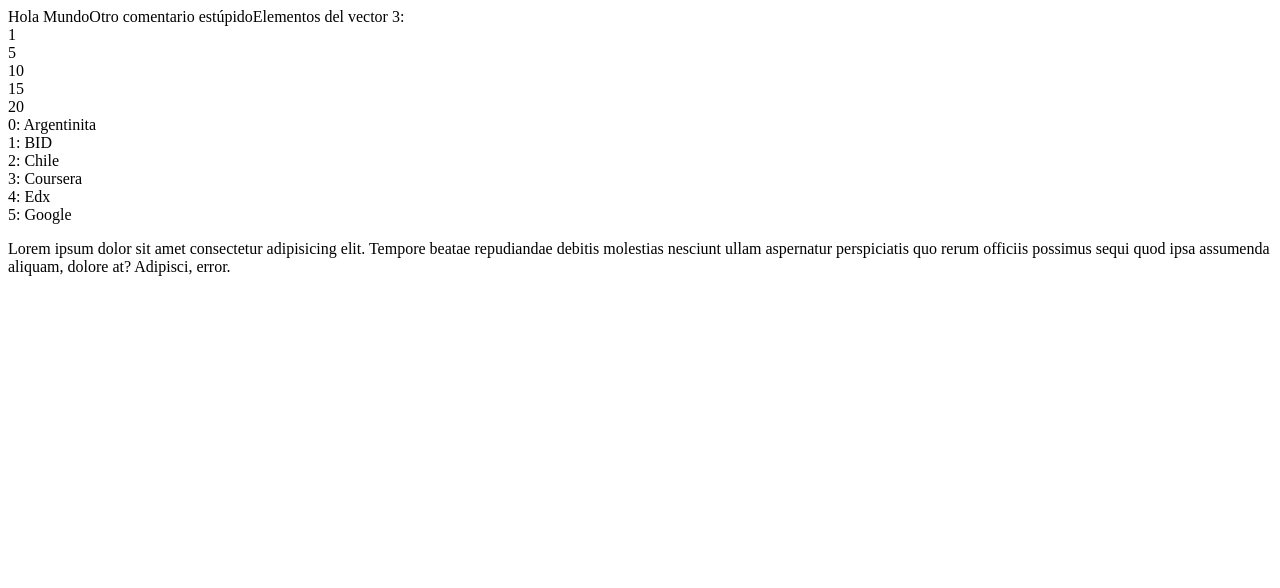
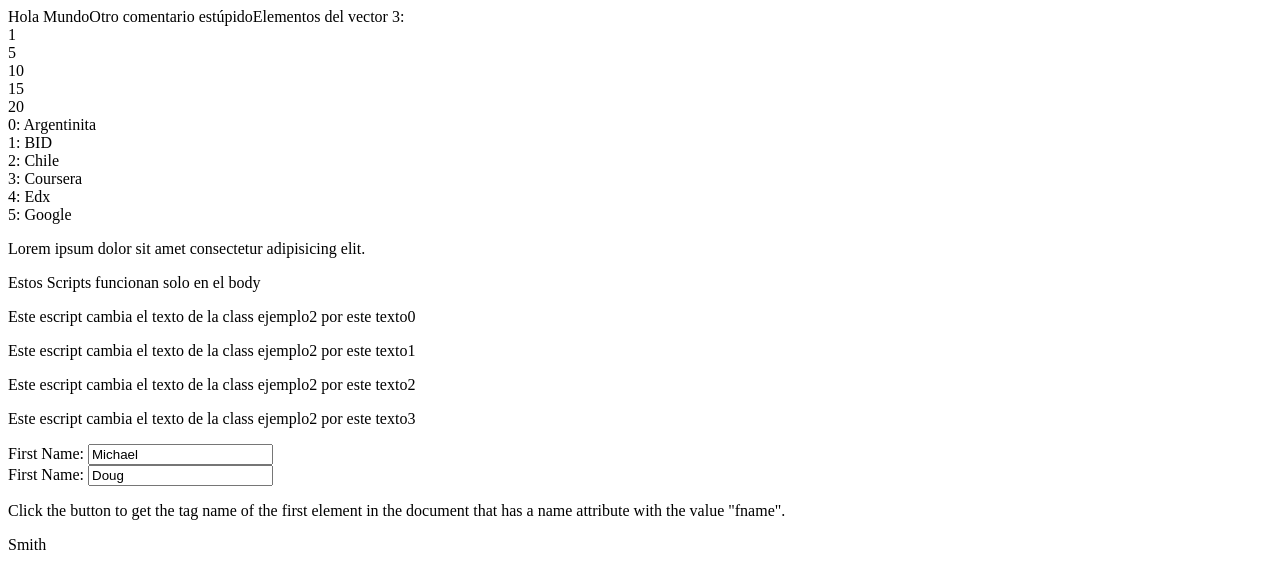
Before and after one commit to w4geek/testingJavascriptVue, a plain HTML site: page index.html in a window 1280 px wide. Drawn offline with Linux system fonts and the light colour scheme.

Commit message:
git push

```diff
--- a/index.html
+++ b/index.html
@@ -7,12 +7,60 @@
     <meta name="viewport" content="width=device-width, initial-scale=1.0">
     <title>Testing Javascript & VUE</title>
     <script src="../testingJavascriptVue/js/index.js"></script>
+    <link rel="icon" type="image/jpg" href="../testingJavascriptVue/img/w4g.jpg"/>
 
 </head>
 
-            <body>
-            <p>Lorem ipsum dolor sit amet consectetur adipisicing elit. Tempore beatae repudiandae debitis molestias nesciunt ullam aspernatur perspiciatis quo rerum officiis possimus sequi quod ipsa assumenda aliquam, dolore at? Adipisci, error.</p>
+    <body>
+    <p class="ejemplo">Lorem ipsum dolor sit amet consectetur adipisicing elit.</p>
+
+    <p class="ejemplo">Lorem ipsum dolor sit amet consectetur adipisicing elit. Adipisci, error.</p>
+
+    <p class="ejemplo2">Tempore beatae repudiandae debitis molestias nesciunt ullam aspernatur perspiciatis quo rerum officiis possimus sequi quod ipsa assumenda aliquam, dolore at? Adipisci, error.</p>
+
+    <p class="ejemplo2">Tempore beatae repudiandae debitis molestias nesciunt ullam aspernatur perspiciatis quo rerum officiis possimus sequi quod ipsa assumenda aliquam, dolore at? Adipisci, error.</p>
+
+    <p class="ejemplo2">Tempore beatae repudiandae debitis molestias nesciunt ullam aspernatur perspiciatis quo rerum officiis possimus sequi quod ipsa assumenda aliquam, dolore at? Adipisci, error.</p>
+
+    <p class="ejemplo2">Tempore beatae repudiandae debitis molestias nesciunt ullam aspernatur perspiciatis quo rerum officiis possimus sequi quod ipsa assumenda aliquam, dolore at? Adipisci, error.</p>
+
+    First Name: <input name="fname" type="text" value="Michael"><br>
+    First Name: <input name="fname" type="text" value="Doug">
+
+    <p>Click the button to get the tag name of the first element in the document that has a name attribute with the value "fname".</p>
+
+    <p id="demo"></p>
 
 
-            </body>
+<script>
+function myFunction1() {
+var swa = document.getElementsByClassName("ejemplo");
+swa[1].innerHTML = "Estos Scripts funcionan solo en el body";
+};
+myFunction1();
+
+function myFunction2() {
+var swb = document.getElementsByClassName("ejemplo2");
+for (i=0; i<swb.length; i++) {swb[i].innerHTML = "Este escript cambia el texto de la class ejemplo2 por este texto" + (i*1);}
+;}
+myFunction2();
+
+
+</script>
+
+<div id="result"></div>
+
+<script>
+// Check browser support
+if (typeof(Storage) !== "undefined") {
+  // Store
+  localStorage.setItem("lastname", "Smith");
+  // Retrieve
+  document.getElementById("result").innerHTML = localStorage.getItem("lastname");
+} else {
+  document.getElementById("result").innerHTML = "Sorry, your browser does not support Web Storage...";
+}
+</script>
+
+    </body>
 </html>
--- a/js/index.js
+++ b/js/index.js
@@ -348,5 +348,4 @@ indice++;
 
 listado.every(comprobar)
 function comprobar(elemento) {}
-
 console.log(listado)
```
Also changed, not shown: w4g.jpg (added).
